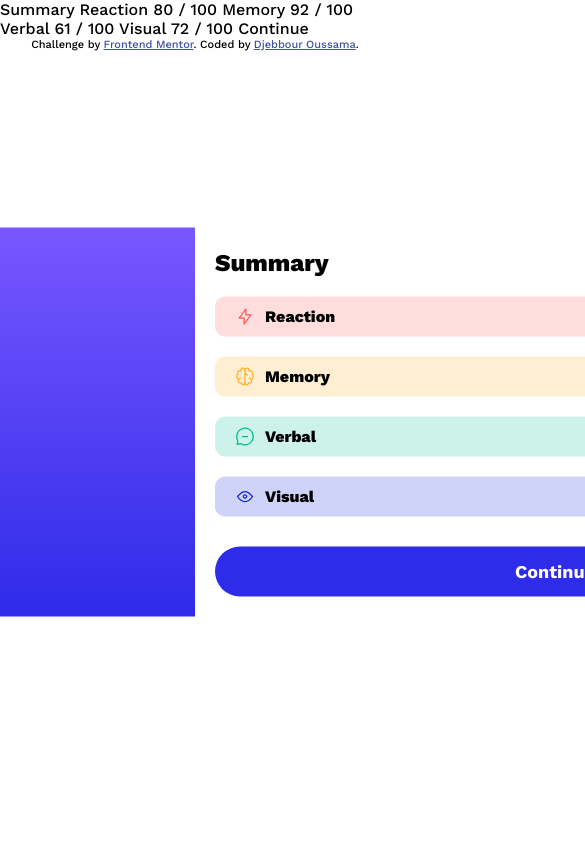
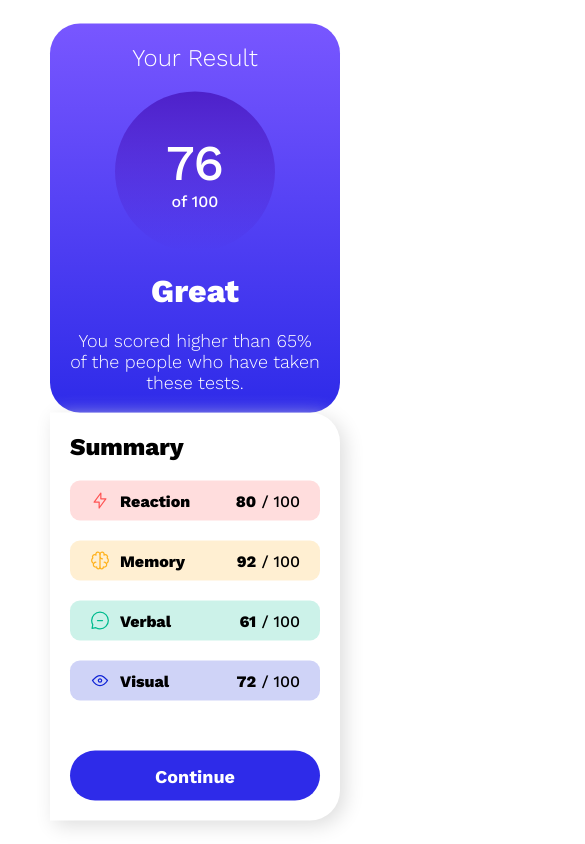
Before and after one commit to OussamaDjebbour/frontend-mentor, a plain HTML site: page index.html in a window 390 px wide. Shown: the top 844 px of the page, 585 px wide, since content can reach past the window. Drawn offline with nearby package versions, Linux system fonts and the light colour scheme; a web font is replaced by a local one.

Commit message:
last-version

```diff
--- a/index.css
+++ b/index.css
@@ -12,6 +12,7 @@
   --Cobalt-blue: 234, 85%, 45%;
 }
 body {
+  /* position: relative; */
   /* font-family: "Cairo", sans-serif; */
   /* font-family: "Jomhuria", cursive; */
   font-family: "Work Sans", sans-serif;
@@ -22,20 +23,21 @@ body {
   top: 50%;
   transform: translate(-50%, -50%);
   display: flex;
-  justify-content: center;
-  align-items: center;
-  width: 1440px;
+  width: 800px;
+  background-color: hsl(0, 0%, 100%);
 }
 .parent-left {
   background: linear-gradient(0deg, hsl(241, 81%, 54%), hsl(252, 100%, 67%));
-  /* background-color: hsl(252, 100%, 67%); */
-  width: 720px;
+  width: 800px;
   display: flex;
   flex-direction: column;
   align-items: center;
+  gap: 20px;
   padding: 20px;
   color: white;
   text-align: center;
+  border-radius: 30px;
+  border: none;
 }
 .parent-left h2 {
   font-weight: 300;
@@ -49,11 +51,9 @@ body {
     hsla(241, 72%, 46%, 0),
     hsla(256, 72%, 46%, 1)
   );
-  /* background-color: hsla(256, 72%, 46%, 1); */
   width: 160px;
   height: 160px;
   border-radius: 50%;
-  margin: 20px auto;
   display: flex;
   justify-content: center;
   align-items: center;
@@ -65,17 +65,20 @@ body {
 .parent-left p {
   font-size: 18px;
   width: 250px;
-  margin-top: 20px;
   font-weight: 300;
 }
 .parent-right {
   padding: 20px;
-  width: 720px;
-  background-color: 0, 0%, 100%;
+  width: 800px;
+  display: flex;
+  flex-direction: column;
+  gap: 20px;
+  border-bottom-right-radius: 30px;
+  border-top-right-radius: 30px;
+  box-shadow: 5px 5px 20px #ddd;
 }
 
 .on {
-  margin-top: 20px;
   height: 30px;
   padding: 20px;
   border-radius: 10px;
@@ -95,10 +98,6 @@ body {
 .four {
   background-color: hsla(var(--Cobalt-blue), 0.2);
 }
-
-/* .on svg {
-  fill: currentColor;
-} */
 
 .con :last-child {
   margin-left: 10px;
@@ -138,10 +137,23 @@ body {
   font-size: 18px;
 }
 
-.attribution {
+@media (max-width: 800px) {
+  .parent {
+    flex-direction: column;
+    width: min-content;
+  }
+  .parent-left {
+    width: auto;
+  }
+  .parent-right {
+    width: auto;
+  }
+}
+
+/* .attribution {
   font-size: 11px;
   text-align: center;
 }
 .attribution a {
   color: hsl(228, 45%, 44%);
-}
+} */
--- a/index.html
+++ b/index.html
@@ -46,8 +46,8 @@
   Great
   You scored higher than 65% of the people who have taken these tests. -->
 
-    Summary Reaction 80 / 100 Memory 92 / 100 Verbal 61 / 100 Visual 72 / 100
-    Continue
+    <!-- Summary Reaction 80 / 100 Memory 92 / 100 Verbal 61 / 100 Visual 72 / 100
+    Continue -->
     <div class="parent">
       <div class="parent-left">
         <h2>Your Result</h2>
@@ -94,11 +94,11 @@
       </div>
     </div>
 
-    <div class="attribution">
+    <!-- <div class="attribution">
       Challenge by
       <a href="https://www.frontendmentor.io?ref=challenge" target="_blank"
         >Frontend Mentor</a
       >. Coded by <a href="#">Djebbour Oussama</a>.
-    </div>
+    </div> -->
   </body>
 </html>
```
